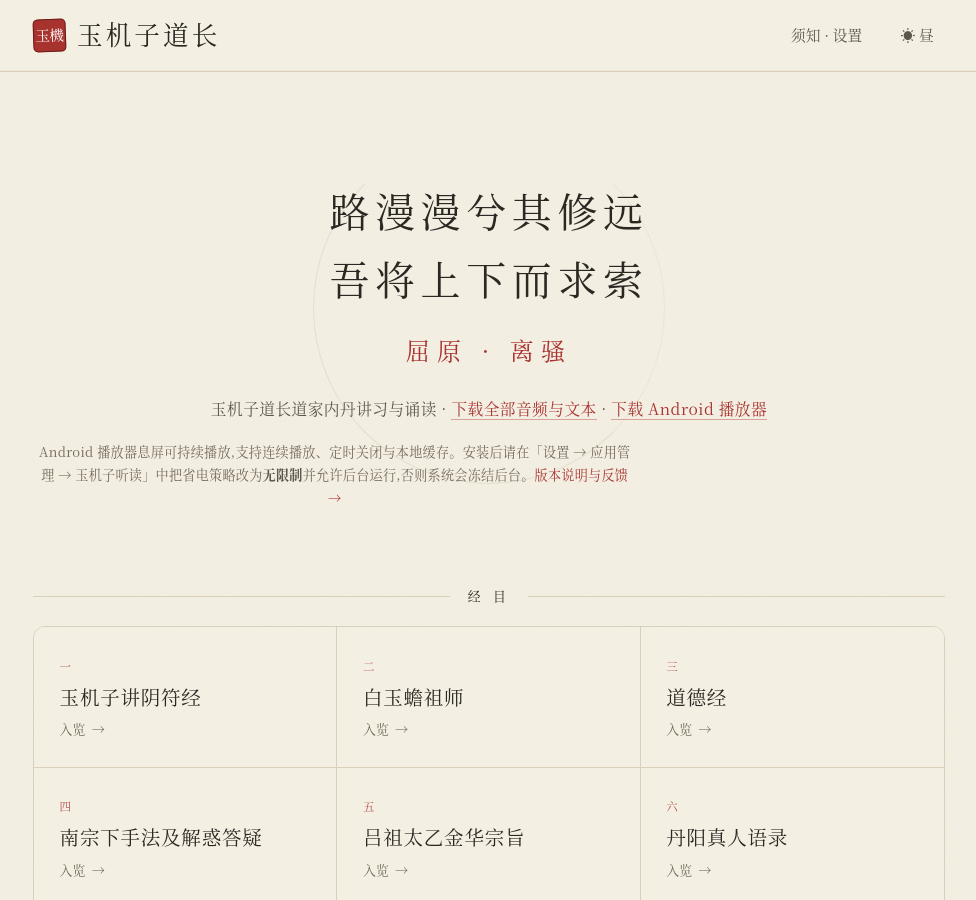
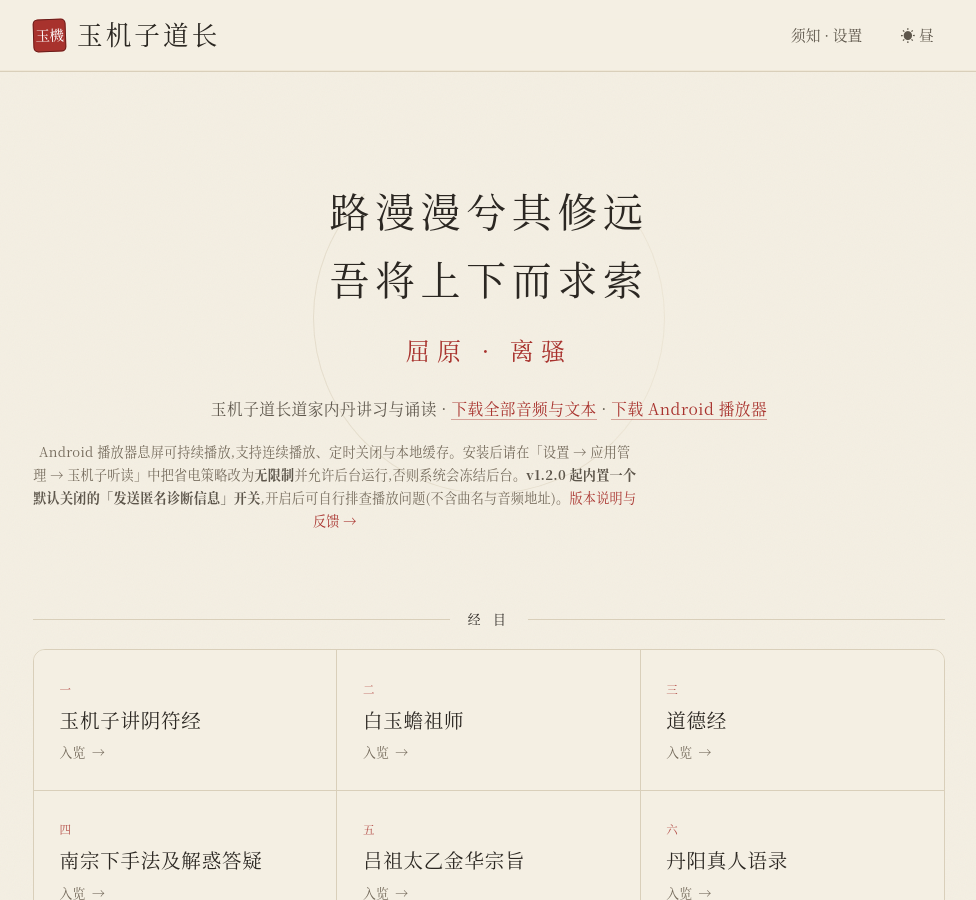
Before and after one commit to guci314/yujizi, a Jekyll site: the page built from index.html, in a window 1280 px wide and 900 px high. Shown: the whole window, without its empty margins (151-1127 px from the left). Built offline with Jekyll 4.4.1, drawn with Linux system fonts in a browser that asks for light colours.

Commit message:
首页切到 v1.2.0(诊断开关,默认关闭)
顺手在说明里写明有这个开关及其范围 —— 上个版本发布说明里写过
「不收集任何数据,没有网络上报」,加了遥测后那句话就不再成立。
主页是用户决定要不要开的地方,不能只写在 release notes 里。

```diff
--- a/index.html
+++ b/index.html
@@ -9,8 +9,8 @@ hide_title: true
         路漫漫兮其修远<br>吾将上下而求索
         <span class="src">屈原 · 离骚</span>
     </p>
-    <p class="sub">玉机子道长道家内丹讲习与诵读 · <a href="https://codeload.github.com/guci314/yujizi/zip/refs/heads/main">下载全部音频与文本</a> · <a href="https://github.com/guci314/yujizi/releases/download/v1.1.0/yujizi-listener.apk" download>下载 Android 播放器</a></p>
-<p class="apk-note">Android 播放器息屏可持续播放,支持连续播放、定时关闭与本地缓存。安装后请在「设置 → 应用管理 → 玉机子听读」中把省电策略改为<b>无限制</b>并允许后台运行,否则系统会冻结后台。<a href="https://github.com/guci314/yujizi/releases/tag/v1.1.0">版本说明与反馈 →</a></p>
+    <p class="sub">玉机子道长道家内丹讲习与诵读 · <a href="https://codeload.github.com/guci314/yujizi/zip/refs/heads/main">下载全部音频与文本</a> · <a href="https://github.com/guci314/yujizi/releases/download/v1.2.0/yujizi-listener.apk" download>下载 Android 播放器</a></p>
+<p class="apk-note">Android 播放器息屏可持续播放,支持连续播放、定时关闭与本地缓存。安装后请在「设置 → 应用管理 → 玉机子听读」中把省电策略改为<b>无限制</b>并允许后台运行,否则系统会冻结后台。<b>v1.2.0 起内置一个默认关闭的「发送匿名诊断信息」开关</b>,开启后可自行排查播放问题(不含曲名与音频地址)。<a href="https://github.com/guci314/yujizi/releases/tag/v1.2.0">版本说明与反馈 →</a></p>
 </section>
 
 <p class="section-rule">经 目</p>
```
